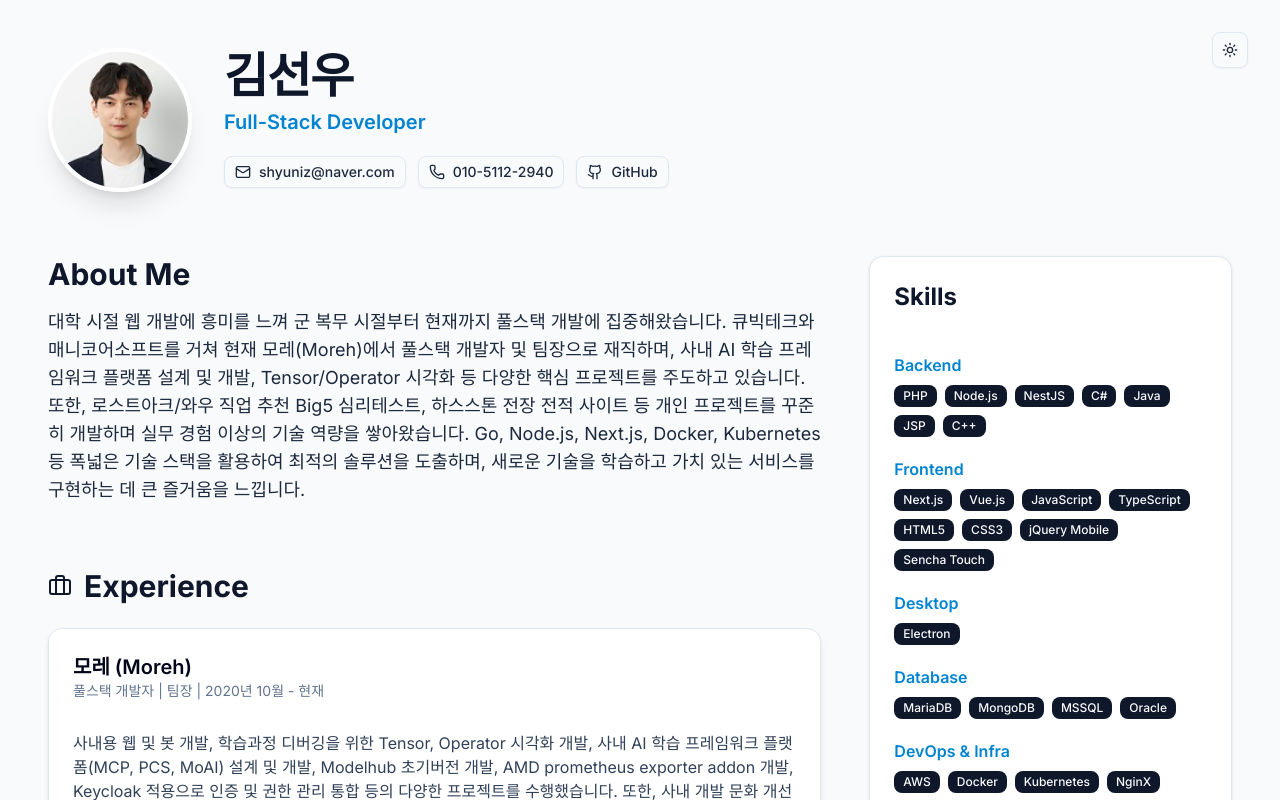
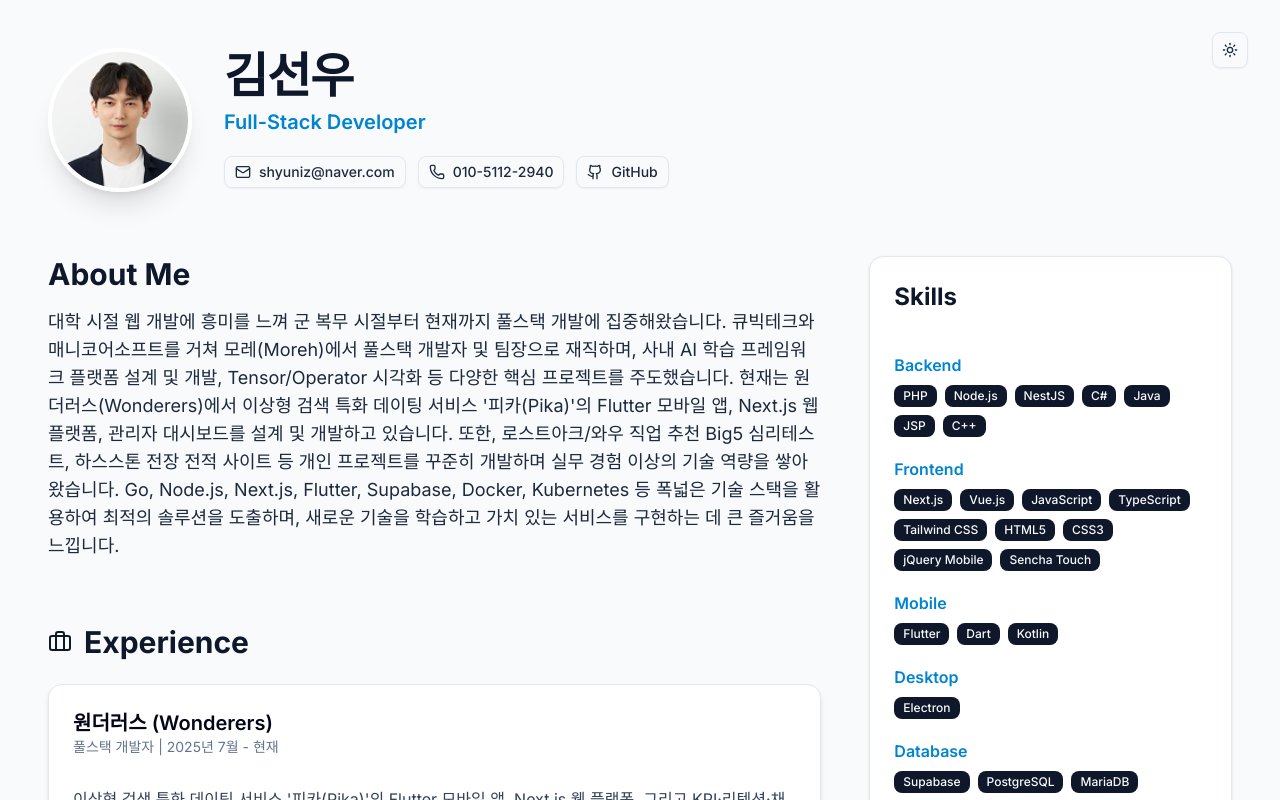
Before and after one commit to shyuni4u/homepage, a Next.js app: page / in a window 1280 px wide. Shown: the top 800 px of the page. Built offline with nearby package versions, Linux system fonts and the light colour scheme.

Commit message:
Add Wonderers experience and update skills/about.

```diff
--- a/app/page.tsx
+++ b/app/page.tsx
@@ -96,6 +96,15 @@ export default async function PortfolioPage() {
   ]
   const experiences: ProjectProps[] = [
     {
+      title: '원더러스 (Wonderers)',
+      type: 'experience',
+      period: '2025년 7월 - 현재',
+      role: '풀스택 개발자',
+      description:
+        '이상형 검색 특화 데이팅 서비스 \'피카(Pika)\'의 Flutter 모바일 앱, Next.js 웹 플랫폼, 그리고 KPI·리텐션·채팅 분석 등을 실시간으로 모니터링하는 관리자 대시보드를 설계 및 개발했습니다. Supabase 기반의 실시간 채팅, 소프트 필터링 매칭 알고리즘, 신뢰점수 시스템, 크레딧 기반 프라이버시 사진 시스템 등 핵심 기능을 구현했습니다.',
+      tech: ['Flutter', 'Next.js', 'TypeScript', 'Tailwind CSS', 'Supabase', 'Firebase', 'Riverpod', 'Recharts'],
+    },
+    {
       title: '모레 (Moreh)',
       type: 'experience',
       period: '2020년 10월 - 현재',
@@ -150,12 +159,14 @@ export default async function PortfolioPage() {
               <div className="prose prose-slate dark:prose-invert print:prose-black max-w-none text-lg print:text-base">
                 <p>
                   대학 시절 웹 개발에 흥미를 느껴 군 복무 시절부터 현재까지 풀스택 개발에 집중해왔습니다. 큐빅테크와
-                  매니코어소프트를 거쳐 현재 모레(Moreh)에서 풀스택 개발자 및 팀장으로 재직하며, 사내 AI 학습 프레임워크
-                  플랫폼 설계 및 개발, Tensor/Operator 시각화 등 다양한 핵심 프로젝트를 주도하고 있습니다. 또한,
-                  로스트아크/와우 직업 추천 Big5 심리테스트, 하스스톤 전장 전적 사이트 등 개인 프로젝트를 꾸준히
-                  개발하며 실무 경험 이상의 기술 역량을 쌓아왔습니다. Go, Node.js, Next.js, Docker, Kubernetes 등 폭넓은
-                  기술 스택을 활용하여 최적의 솔루션을 도출하며, 새로운 기술을 학습하고 가치 있는 서비스를 구현하는 데
-                  큰 즐거움을 느낍니다.
+                  매니코어소프트를 거쳐 모레(Moreh)에서 풀스택 개발자 및 팀장으로 재직하며, 사내 AI 학습 프레임워크
+                  플랫폼 설계 및 개발, Tensor/Operator 시각화 등 다양한 핵심 프로젝트를 주도했습니다. 현재는
+                  원더러스(Wonderers)에서 이상형 검색 특화 데이팅 서비스 &#39;피카(Pika)&#39;의 Flutter 모바일 앱, Next.js 웹
+                  플랫폼, 관리자 대시보드를 설계 및 개발하고 있습니다. 또한, 로스트아크/와우 직업 추천 Big5 심리테스트,
+                  하스스톤 전장 전적 사이트 등 개인 프로젝트를 꾸준히 개발하며 실무 경험 이상의 기술 역량을
+                  쌓아왔습니다. Go, Node.js, Next.js, Flutter, Supabase, Docker, Kubernetes 등 폭넓은 기술 스택을
+                  활용하여 최적의 솔루션을 도출하며, 새로운 기술을 학습하고 가치 있는 서비스를 구현하는 데 큰 즐거움을
+                  느낍니다.
                 </p>
               </div>
             </section>
@@ -250,10 +261,19 @@ export default async function PortfolioPage() {
                     <Badge>Vue.js</Badge>
                     <Badge>JavaScript</Badge>
                     <Badge>TypeScript</Badge>
+                    <Badge>Tailwind CSS</Badge>
                     <Badge>HTML5</Badge>
                     <Badge>CSS3</Badge>
                     <Badge>jQuery Mobile</Badge>
                     <Badge>Sencha Touch</Badge>
+                  </div>
+                </div>
+                <div>
+                  <h3 className="mb-2 font-semibold text-sky-600 dark:text-sky-400 print:text-sky-700">Mobile</h3>
+                  <div className="flex flex-wrap gap-2">
+                    <Badge>Flutter</Badge>
+                    <Badge>Dart</Badge>
+                    <Badge>Kotlin</Badge>
                   </div>
                 </div>
                 <div>
@@ -265,6 +285,8 @@ export default async function PortfolioPage() {
                 <div>
                   <h3 className="mb-2 font-semibold text-sky-600 dark:text-sky-400 print:text-sky-700">Database</h3>
                   <div className="flex flex-wrap gap-2">
+                    <Badge>Supabase</Badge>
+                    <Badge>PostgreSQL</Badge>
                     <Badge>MariaDB</Badge>
                     <Badge>MongoDB</Badge>
                     <Badge>MSSQL</Badge>
@@ -277,6 +299,8 @@ export default async function PortfolioPage() {
                   </h3>
                   <div className="flex flex-wrap gap-2">
                     <Badge>AWS</Badge>
+                    <Badge>Vercel</Badge>
+                    <Badge>Firebase</Badge>
                     <Badge>Docker</Badge>
                     <Badge>Kubernetes</Badge>
                     <Badge>NginX</Badge>
```
